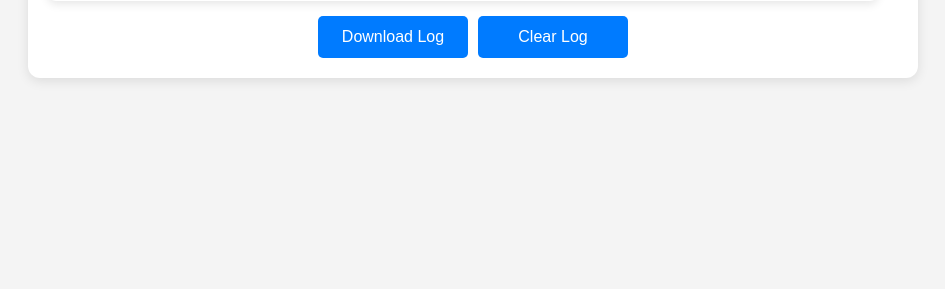
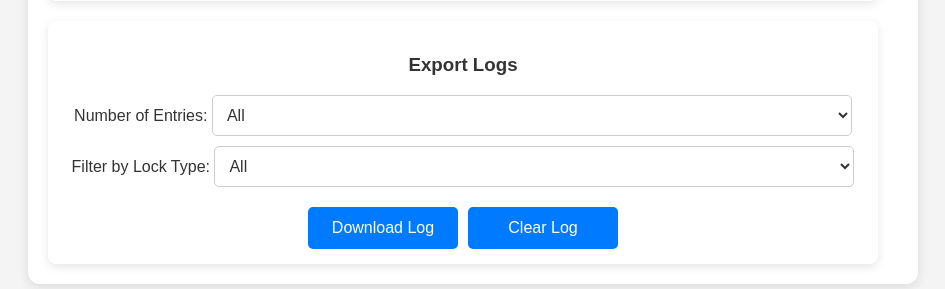
Before and after one commit to profkuns/Click-on-1, a Flask app: page / in a window 1280 px wide. Shown: the part 511-800 px from the top of the page, without its empty margins (167-1112 px from the left). Run offline with Flask 3, Linux system fonts and the light colour scheme.

Commit message:
Robust changes to logging

```diff
--- a/app.py
+++ b/app.py
@@ -1,133 +1,83 @@
 from flask import Flask, render_template, request, jsonify, send_file
 import csv
-import random
 import os
+import datetime
 
-app = Flask(__name__, static_folder="static")
+app = Flask(__name__)
 
-LOG_FILE = "lock_log.csv"
+LOG_FILE = "logs.csv"
 
-# Ensure the log file has a proper header row on first creation
-if not os.path.exists(LOG_FILE):
-    with open(LOG_FILE, "w", newline="") as file:
-        writer = csv.writer(file, delimiter=";")
-        writer.writerow(["Lock #", "Spot 1", "Spot 2", "Spot 3", "Spot 4", "Spot 5", "Spot 6"])
+# Generate Pin Sequence and Log It
+@app.route("/generate", methods=["POST"])
+def generate_sequence():
+    pin_count = request.form.get("pins", "6 Pin")
+    standard = request.form.get("standard", "false") == "true"
+    spool = request.form.get("spool", "false") == "true"
+    serrated = request.form.get("serrated", "false") == "true"
+    hard_mode = request.form.get("hard_mode", "false") == "true"
 
-# Function to generate lock sequences
-def generate_lock_sequence(num_pins, enabled_pins, hard_mode):
-    sequence = []
-    previous_pin = None  # Track last pin for Hard Mode calculations
+    # Sample generated pins (replace with actual generation logic)
+    sequence = [
+        {"spot": i + 1, "pin": i + 2, "type": "spool" if spool else "standard"} for i in range(int(pin_count[0]))
+    ]
 
-    # Ensure at least one pin type is enabled (fallback to "standard")
-    if not any(enabled_pins.values()):
-        enabled_pins["standard"] = True
+    # Get timestamp
+    timestamp = datetime.datetime.now().strftime("%Y-%m-%d %H:%M:%S")
 
-    for i in range(num_pins):
-        if hard_mode:
-            # Generate numbers with high variation (large standard deviation)
-            if previous_pin is None:
-                pin = random.randint(1, 8)
-            else:
-                valid_pins = [p for p in range(1, 9) if abs(p - previous_pin) >= 3]
-                pin = random.choice(valid_pins)
-        else:
-            # Normal mode: Random selection from 1 to 8
-            pin = random.randint(1, 8)
+    # Log entry
+    log_data = [[timestamp, pin_count, item["spot"], item["pin"], item["type"], "Yes" if hard_mode else "No"] for item in sequence]
 
-        previous_pin = pin  # Store for next loop iteration
+    # Save to CSV
+    file_exists = os.path.exists(LOG_FILE)
+    with open(LOG_FILE, "a", newline="") as file:
+        writer = csv.writer(file)
+        if not file_exists:
+            writer.writerow(["Timestamp", "Lock Type", "Spot", "Pin Height", "Pin Type", "Hard Mode"])
+        writer.writerows(log_data)
+        writer.writerow([])  # Blank line to separate entries
 
-        # Build the list of allowed pin types
-        possible_types = []
-        if enabled_pins["standard"]:
-            possible_types.append("standard")
-        if enabled_pins["spool"]:
-            possible_types.append("spool")
-        if enabled_pins["serrated"]:
-            possible_types.append("serrated")
+    return jsonify(sequence)
 
-        # Ensure at least one type is available
-        if not possible_types:
-            possible_types.append("standard")
+# Export CSV Log
+@app.route("/download_log")
+def download_log():
+    entries = int(request.args.get("entries", 0))
+    filter_lock_type = request.args.get("filter", "").strip()
 
-        # Determine pin type based on rules and enabled pin types
-        if pin == 7:
-            lock_type = "serrated" if "serrated" in possible_types else random.choice(possible_types)
-        elif pin in [1, 2, 3]:
-            if "spool" in possible_types and "serrated" in possible_types:
-                lock_type = random.choices(["spool", "serrated"], weights=[0.75, 0.25])[0]
-            elif "spool" in possible_types:
-                lock_type = "spool"
-            elif "serrated" in possible_types:
-                lock_type = "serrated"
-            else:
-                lock_type = "standard"
-        else:
-            lock_type = random.choice(possible_types)
+    # Read log file
+    if not os.path.exists(LOG_FILE):
+        return jsonify({"error": "No logs found"}), 404
 
-        sequence.append({"spot": i + 1, "pin": pin, "type": lock_type})
+    with open(LOG_FILE, "r") as file:
+        lines = file.readlines()
 
-    log_sequence(sequence)
-    return sequence
+    # Filter logs if needed
+    header = lines[0]
+    data = [line for line in lines[1:] if line.strip()]
 
-# Log sequences in the new format
-def log_sequence(sequence):
-    # Read the last lock number from the log
-    try:
-        with open(LOG_FILE, "r") as file:
-            last_line = list(csv.reader(file, delimiter=";"))[-1]
-            last_lock_number = int(last_line[0]) if last_line[0].isdigit() else 0
-    except (FileNotFoundError, IndexError):
-        last_lock_number = 0  # If log is empty, start from 1
+    if filter_lock_type:
+        data = [line for line in data if line.split(",")[1].strip() == filter_lock_type]
 
-    lock_number = last_lock_number + 1  # Increment lock number
+    if entries > 0:
+        data = data[-entries:]
 
-    log_entry = [lock_number]  # Start with lock number
+    # Write filtered data to temporary CSV
+    temp_file = "filtered_logs.csv"
+    with open(temp_file, "w", newline="") as file:
+        file.writelines([header] + data)
 
-    # Format each pin spot as "Pin_Number Pin_Type" (e.g., "3 Spool")
-    for row in sequence:
-        log_entry.append(f"{row['pin']} {row['type']}")
+    return send_file(temp_file, as_attachment=True, download_name="exported_logs.csv")
 
-    # Fill missing spots with empty values if fewer than 6 pins
-    while len(log_entry) < 7:
-        log_entry.append("")
-
-    # Append the log entry
-    with open(LOG_FILE, "a", newline="") as file:
-        writer = csv.writer(file, delimiter=";")
-        writer.writerow(log_entry)
-
-# Clear log file while keeping the header
+# Clear Log File
 @app.route("/clear_log", methods=["POST"])
 def clear_log():
-    with open(LOG_FILE, "w", newline="") as file:
-        writer = csv.writer(file, delimiter=";")
-        writer.writerow(["Lock #", "Spot 1", "Spot 2", "Spot 3", "Spot 4", "Spot 5", "Spot 6"])
-    return jsonify({"message": "Log cleared!"})
+    if os.path.exists(LOG_FILE):
+        os.remove(LOG_FILE)
+    return jsonify({"message": "Log cleared successfully"})
 
-# Generate lock sequences
-@app.route("/generate", methods=["POST"])
-def generate():
-    num_pins = int(request.form.get("pins", 6))
-    hard_mode = request.form.get("hard_mode") == "true"
-
-    enabled_pins = {
-        "standard": request.form.get("standard") == "true",
-        "spool": request.form.get("spool") == "true",
-        "serrated": request.form.get("serrated") == "true",
-    }
-
-    return jsonify(generate_lock_sequence(num_pins, enabled_pins, hard_mode))
-
-# Download log file
-@app.route("/download_log", methods=["GET"])
-def download_log():
-    if not os.path.exists(LOG_FILE):
-        return jsonify({"message": "No logs available."}), 404
-    return send_file(LOG_FILE, as_attachment=True)
-
-# Serve the frontend page
+# Render HTML Page
 @app.route("/")
-def index():
+def home():
     return render_template("index.html")
 
 if __name__ == "__main__":
--- a/static/style.css
+++ b/static/style.css
@@ -245,3 +245,36 @@ tr:hover {
         padding: 10px;
     }
 }
+/* Export Section */
+.export-section {
+    margin-top: 20px;
+    padding: 15px;
+    border-radius: 8px;
+    width: 100%;
+    max-width: 800px;
+    background: var(--card-bg);
+    box-shadow: 0px 3px 10px rgba(0, 0, 0, 0.1);
+    text-align: center;
+}
+
+/* Export Dropdowns */
+.export-section select {
+    width: 80%;
+    padding: 10px;
+    font-size: 1rem;
+    border-radius: 5px;
+    border: 1px solid #ccc;
+    background: var(--card-bg);
+    color: var(--text-color);
+    cursor: pointer;
+    margin-bottom: 10px;
+}
+
+/* Export Buttons */
+.export-section .button-group {
+    display: flex;
+    justify-content: center;
+    flex-wrap: wrap;
+    gap: 10px;
+    margin-top: 10px;
+}
--- a/templates/index.html
+++ b/templates/index.html
@@ -10,7 +10,6 @@
 <body>
 
     <div class="app-container">
-        <!-- Dark Mode Toggle -->
         <i id="darkModeIcon" class="fas fa-moon dark-mode-toggle" onclick="toggleDarkMode()"></i>
 
         <h1>Click on 1</h1>
@@ -35,9 +34,7 @@
             <label><input type="checkbox" id="hard-mode"> Hard Mode (High Variation)</label>
         </div>
 
-        <div class="button-group">
         <button class="generate-btn" onclick="generateLock()">Generate Pin Sequence</button>
-        </div>
 
         <div id="lock-sequence">
             <h2>Pin Sequence</h2>
@@ -53,45 +50,50 @@
             </table>
         </div>
 
+        <div class="export-section">
+            <h3>Export Logs</h3>
+            <label for="num-entries">Number of Entries:</label>
+            <select id="num-entries">
+                <option value="0">All</option>
+                <option value="10">Last 10</option>
+                <option value="25">Last 25</option>
+                <option value="50">Last 50</option>
+            </select>
+
+            <label for="filter-type">Filter by Lock Type:</label>
+            <select id="filter-type">
+                <option value="">All</option>
+                <option value="4 Pin">4 Pin</option>
+                <option value="5 Pin">5 Pin</option>
+                <option value="6 Pin">6 Pin</option>
+            </select>
+
             <div class="button-group">
                 <button class="download-btn" onclick="downloadLog()">Download Log</button>
                 <button class="clear-btn" onclick="clearLog()">Clear Log</button>
             </div>
         </div>
 
+    </div>
+
     <script>
         function generateLock() {
-            var pinCount = document.getElementById("pin-count").value;
-            var standard = document.getElementById("standard").checked;
-            var spool = document.getElementById("spool").checked;
-            var serrated = document.getElementById("serrated").checked;
-            var hardMode = document.getElementById("hard-mode").checked;
+            let pinCount = document.getElementById("pin-count").value;
+            let formData = new URLSearchParams();
+            formData.append("pins", pinCount);
 
-            var formData = new URLSearchParams();
-            formData.append("pins", pinCount);
-            formData.append("standard", standard);
-            formData.append("spool", spool);
-            formData.append("serrated", serrated);
-            formData.append("hard_mode", hardMode);
-
-            fetch("/generate", {
-                method: "POST",
-                body: formData
-            })
+            fetch("/generate", { method: "POST", body: formData })
                 .then(res => res.json())
                 .then(data => {
-                let output = "";
-                data.forEach(row => {
-                    output += `<tr><td>${row.spot}</td><td>${row.pin}</td><td>${row.type}</td></tr>`;
+                    let output = data.map(row =>
+                        `<tr><td>${row.spot}</td><td>${row.pin}</td><td>${row.type}</td></tr>`).join("");
+                    document.getElementById("sequence-body").innerHTML = output;
                 });
-                document.getElementById("sequence-body").innerHTML = output;
-            })
-            .catch(error => console.error("Error:", error));
         }
 
         function downloadLog() {
-            var entries = document.getElementById("num-entries")?.value || "0";
-            var filter = document.getElementById("filter-type")?.value || "0";
+            let entries = document.getElementById("num-entries").value;
+            let filter = document.getElementById("filter-type").value;
             window.location.href = `/download_log?entries=${entries}&filter=${filter}`;
         }
 
@@ -100,25 +102,6 @@
                 .then(res => res.json())
                 .then(data => alert(data.message));
         }
-
-        function toggleDarkMode() {
-            document.body.classList.toggle("dark-mode");
-
-            if (document.body.classList.contains("dark-mode")) {
-                localStorage.setItem("darkMode", "enabled");
-                document.getElementById("darkModeIcon").classList.replace("fa-moon", "fa-sun");
-            } else {
-                localStorage.setItem("darkMode", "disabled");
-                document.getElementById("darkModeIcon").classList.replace("fa-sun", "fa-moon");
-            }
-        }
-
-        window.onload = function () {
-            if (localStorage.getItem("darkMode") === "enabled") {
-                document.body.classList.add("dark-mode");
-                document.getElementById("darkModeIcon").classList.replace("fa-moon", "fa-sun");
-            }
-        };
     </script>
 
 </body>
```
Lines whose indentation alone changed are shown as unchanged.
